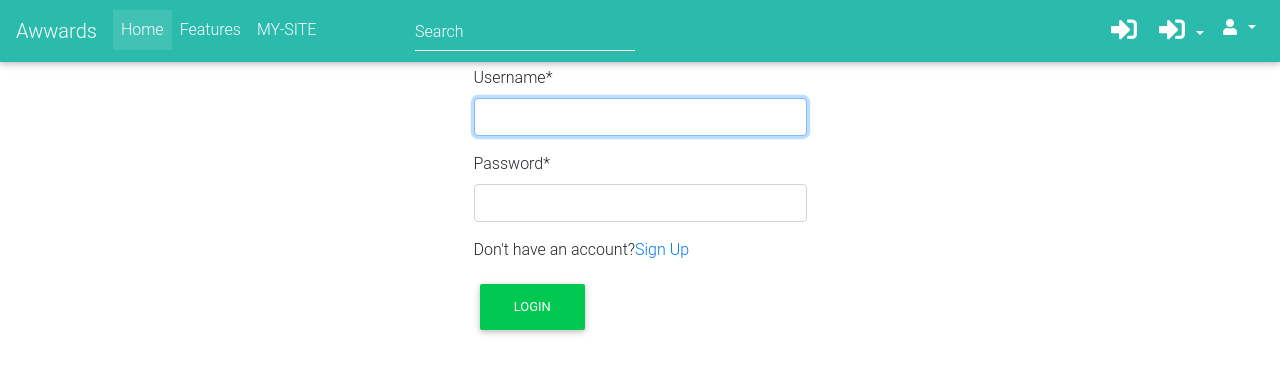
After one commit to MungaiKeren/Awwards-Clone, a Django app: page /login/ in a window 1280 px wide. The commit adds this page. Shown: the top 374 px of the page. Run offline with Django 3.2, Linux system fonts and the light colour scheme; some libraries are stand-ins or nearby versions.

Commit message:
This commit creates a login page that redirects to home after a user has logged in

```diff
--- a/Awwardsclone/settings.py
+++ b/Awwardsclone/settings.py
@@ -124,3 +124,5 @@ STATICFILES_DIRS = [
 
 # crispy forms
 CRISPY_TEMPLATE_PACK = 'bootstrap4'
+LOGIN_REDIRECT_URL = "/"
+LOGOUT_REDIRECT_URL = "/login"
--- a/Awwardsclone/urls.py
+++ b/Awwardsclone/urls.py
@@ -19,4 +19,5 @@ from django.urls import path, include
 urlpatterns = [
     path('admin/', admin.site.urls),
     path('', include('mysite.urls')),
+    path('', include('django.contrib.auth.urls')),
 ]
--- a/mysite/templates/navbar.html
+++ b/mysite/templates/navbar.html
@@ -40,7 +40,8 @@
         <div class="dropdown-menu dropdown-menu-right dropdown-default"
         aria-labelledby="navbarDropdownMenuLink-333">
           <a class="dropdown-item" href="register/">Sign-in</a>
-          <a class="dropdown-item" href="">Login</a>
+          <a class="dropdown-item" href="/login">Login</a>
+          <a class="dropdown-item" href="/logout">Logout</a>
         </div>
       </li>
       <li class="nav-item dropdown">
--- /dev/null
+++ b/mysite/templates/registration/login.html
@@ -0,0 +1,21 @@
+{% extends 'base.html' %}
+{% load crispy_forms_tags %}
+{% block title %}
+<title>Login</title>
+{% endblock %}
+{% block content %}
+<div class="container">
+    <style>
+        form{
+            width: 30%;
+            margin-left:35%;
+        }
+    </style>
+    <form action="" method="post" class="form-group">
+        {% csrf_token %}
+        {{form|crispy}}
+        <p>Don't have an account?<a href="{%url 'register'%}">Sign Up</a></p>
+        <button type="submit" class="btn btn-success">Login</button>
+    </form>
+</div>
+{% endblock %}
--- a/mysite/views.py
+++ b/mysite/views.py
@@ -17,7 +17,7 @@ def Registration(request):
         form = SignUpForm(request.POST)
         if form.is_valid():
             form.save()
-        return redirect('/')
+        return redirect('/login')
     else:
         form = SignUpForm()
     return render(request, 'registration/signup.html', {"form": form})
```
Also changed, not shown: mysite/templates/registration/signup.html (+9 -2 lines).
